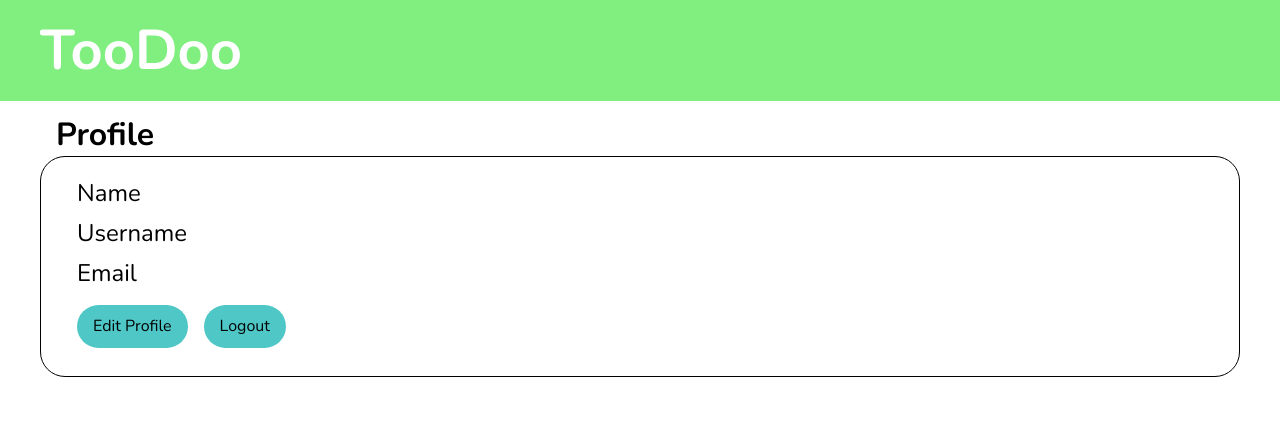
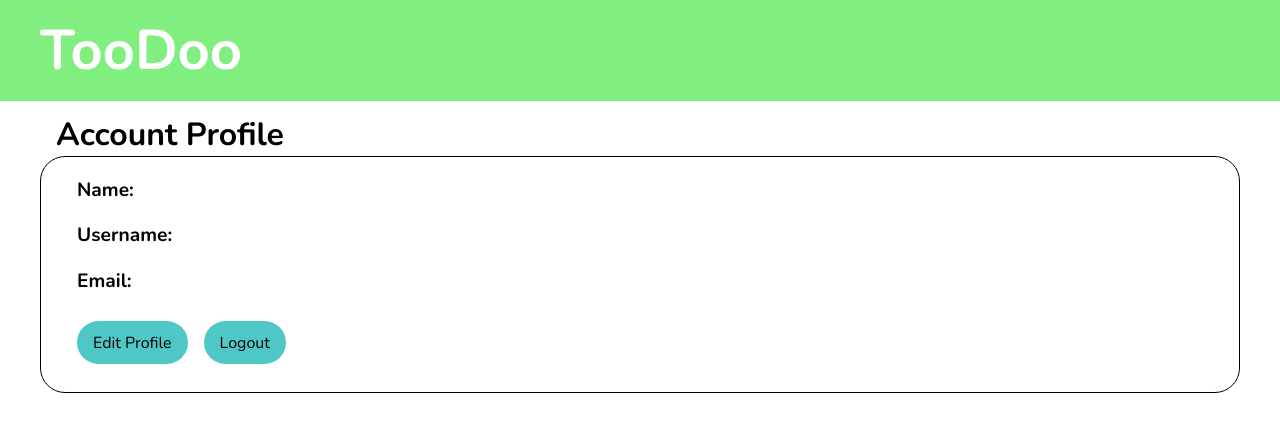
Before and after one commit to juliaconts/cmsc128-IndivProject_Contreras, a Flask app: template templates/acctProfile.html in a window 1280 px wide. Shown: the top 432 px of the page. Run offline with Flask 3, Linux system fonts and the light colour scheme; the template is opened without the code that fills it, so the values that code supplies are empty.

Commit message:
cmsc128-Indiv-Act2-finalX

```diff
--- a/static/account-scripts.js
+++ b/static/account-scripts.js
@@ -10,7 +10,7 @@
       flashMessages.style.transition = "opacity 0.5s ease";
       flashMessages.style.opacity = "0";
       setTimeout(() => flashMessages.remove(), 500);
-    }, 3000);
+    }, 1000);
   }
 
   // Create the Edit form dynamically when "Edit" is clicked
--- a/static/account-styling.css
+++ b/static/account-styling.css
@@ -275,9 +280,11 @@
     margin-left: 1rem;
 }
 .account-head {
-    font-size: 1.5rem;
+    font-size: 1.2rem;
+    font-weight: bold;
 }
 .account-shown {
+    margin-bottom: 1%;
     font-size: 2rem;
 }
 /* Edit Profile */
--- a/templates/acctProfile.html
+++ b/templates/acctProfile.html
@@ -19,32 +19,36 @@
             <p>TooDoo</p>
         </div>
         <div class="page-container-account">
-            <h1>Profile</h1>
-            <div id="profile-container">
+            <h1>Account Profile</h1>
+
             {% with messages = get_flashed_messages(with_categories=true) %}
                 {% if messages %}
-                    <ul id="flash-messages" style="list-style:none;">
+                    <div id="flash-container">
+                        <ul id="flash-messages">
                             {% for category, message in messages|unique %}
                                 <li data-category="{{ category }}">{{ message }}</li>
                             {% endfor %}
                         </ul>
+                    </div>
                 {% endif %}
             {% endwith %}
+
+            <div id="profile-container">
 
                 <!-- View Mode -->
                 <div id="viewMode">
                     <div class="account-view">
-                        <p class="account-head">Name</p>
+                        <p class="account-head">Name:</p>
                         <p class="account-shown">{{ user[3] }} {{ user[4] }}</p>
                     </div>
 
                     <div class="account-view">
-                        <p class="account-head">Username</p>
+                        <p class="account-head">Username:</p>
                         <p class="account-shown">{{ user[2] }}</p>
                     </div>
 
                     <div class="account-view">
-                        <p class="account-head">Email</p>
+                        <p class="account-head">Email:</p>
                         <p class="account-shown">{{ user[1] }}</p>
                     </div>
 
--- a/templates/login.html
+++ b/templates/login.html
@@ -20,16 +20,19 @@
             <div id="circle3-login"></div>
             <div id="login-container">
                 <p id="login-text">Let's get to work!</p>
+
                 <!-- Flash messages -->
                 {% with messages = get_flashed_messages(with_categories=true) %}
                     {% if messages %}
-                    <ul style="list-style:none; padding:0;">
+                        <div id="flash-container">
+                            <ul id="flash-messages" style="list-style:none; padding:0;">
                                 {% for category, message in messages %}
                                     <li>
                                         {{ message }}
                                     </li>
                                 {% endfor %}
                             </ul>
+                        </div>
                     {% endif %}
                 {% endwith %}
 
```
Also changed, not shown: other parts of static/account-styling.css (+31 -0 lines), account_app.py (+5 -4 lines), README.md, task.db. Lines whose indentation alone changed are shown as unchanged.
